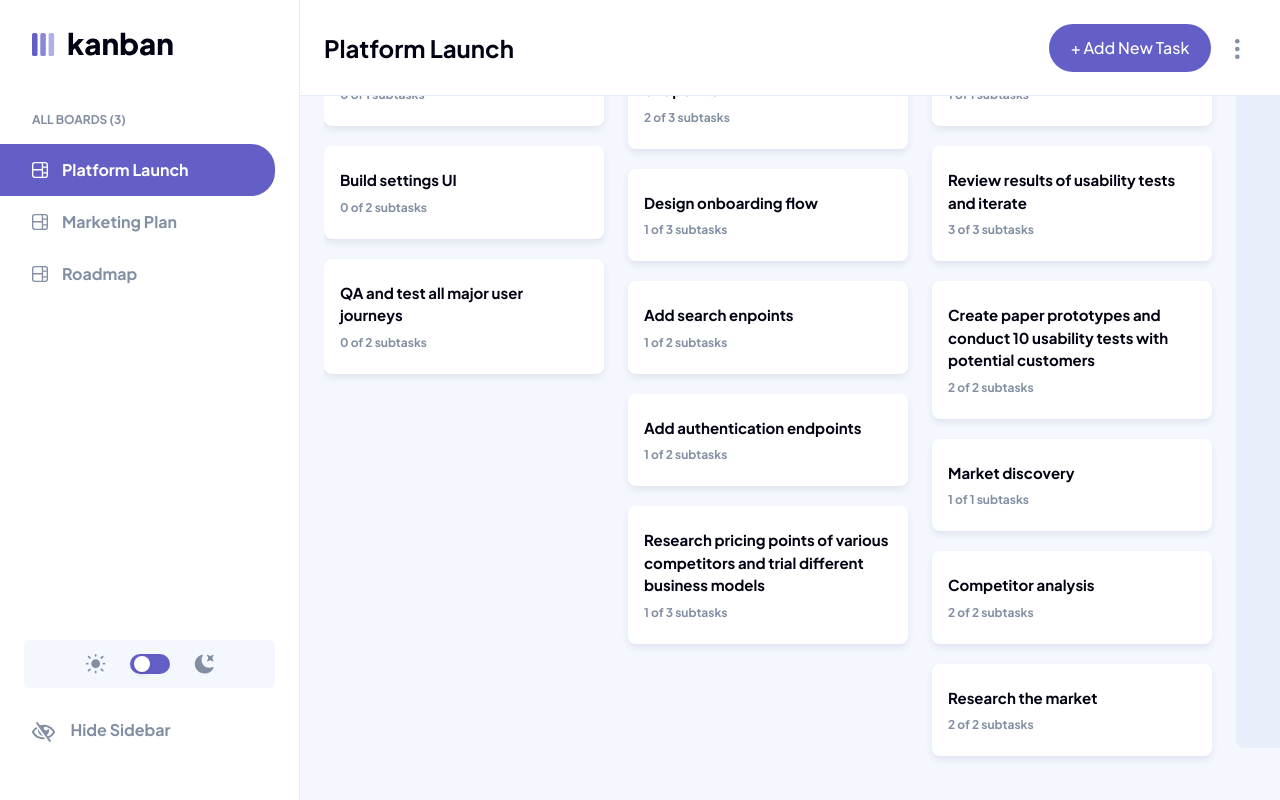
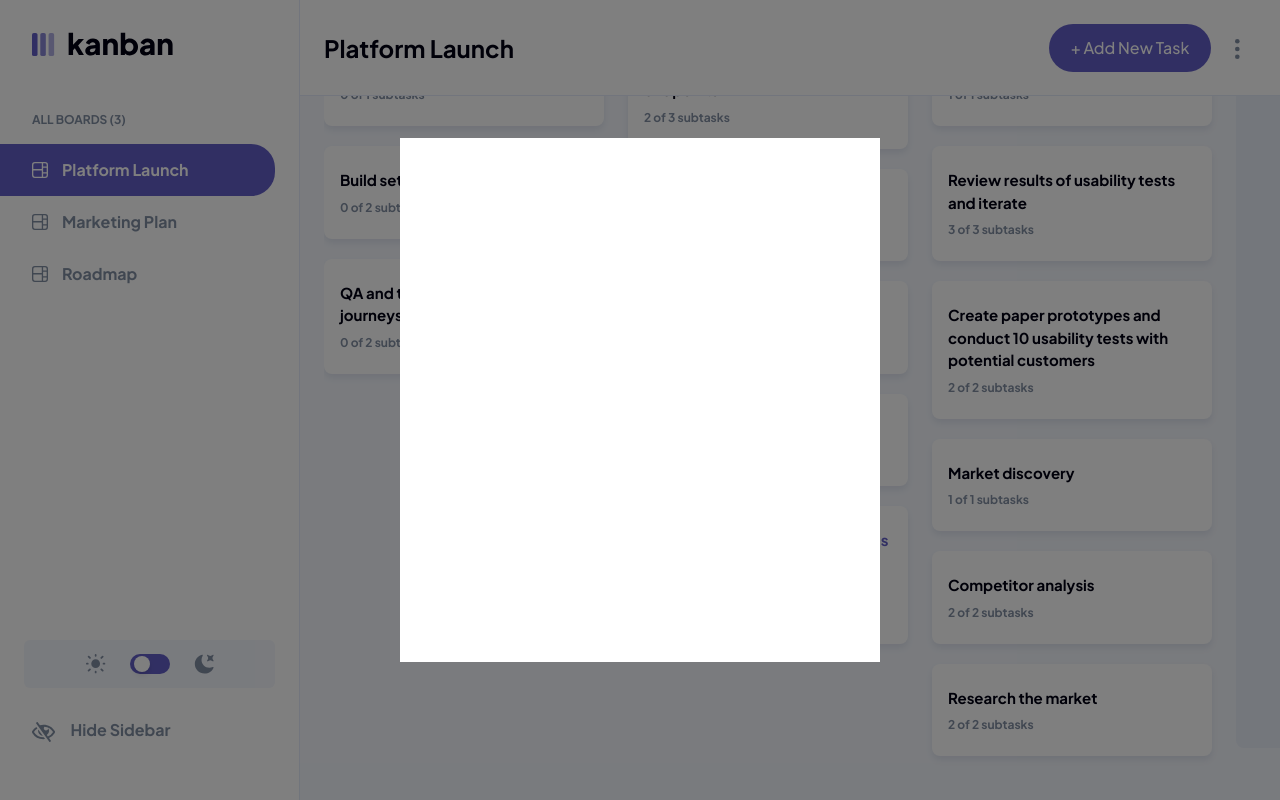
Before and after one commit to GregNicholas/Kanban-guru, a React (Create React App) app: page / in a window 1280 px wide. Both pictures are taken after a click on the element 768 px from the left and 574 px from the top of the page. Built offline with nearby package versions, Linux system fonts and the light colour scheme.

Commit message:
task popup modal open and close, background shade

```diff
--- a/src/components/BoardArea/TaskItem.tsx
+++ b/src/components/BoardArea/TaskItem.tsx
@@ -1,3 +1,4 @@
+import { useState } from 'react'
 import { Task } from '../../types'
 import ViewTask from './ViewTask'
 
@@ -6,11 +7,15 @@ type TaskItemProps = {
 }
 
 const TaskItem = ({ task }:TaskItemProps) => {
-
+  const [showTask, setShowTask] = useState(false)
+  const toggleTaskView = () => {
+    setShowTask(prev => !prev)
+  }
   return (
-    <div onClick={() => console.log(task.title, "clicked")} className="px-4 py-[23px] mb-5  bg-white text-black hover:text-main-purple dark:text-white dark:hover:text-main-purple dark:bg-d-gray rounded-lg shadow-task cursor-pointer">
+    <div onClick={toggleTaskView} className="px-4 py-[23px] mb-5  bg-white text-black hover:text-main-purple dark:text-white dark:hover:text-main-purple dark:bg-d-gray rounded-lg shadow-task cursor-pointer">
       <div className="text-15 mb-2">{task.title}</div>
       <div className="text-xs text-m-gray">{task.subtasks.filter(sub => sub.isCompleted).length} of {task.subtasks.length} subtasks</div>
+      {showTask && <ViewTask toggleTaskView={toggleTaskView} />}
     </div>
   )
 }
--- a/src/components/BoardArea/ViewTask.tsx
+++ b/src/components/BoardArea/ViewTask.tsx
@@ -1,9 +1,13 @@
 import React from 'react'
 
-const ViewTask = () => {
+type ViewTaskProps = {
+    toggleTaskView: () => void;
+}
+
+const ViewTask = ({ toggleTaskView }:ViewTaskProps) => {
   return (
-    <div className="absolute h-full w-full">
-        <div className="h-131 w-120 bg-white dark:bg-d-gray"></div>
+    <div className="absolute top-0 left-0 h-full w-full bg-filter flex items-center justify-center">
+        <div className="opacity-100 h-131 w-120 bg-white dark:bg-d-gray"></div>
     </div>
   )
 }
--- a/tailwind.config.js
+++ b/tailwind.config.js
@@ -17,7 +17,8 @@ module.exports = {
       'l-gray': '#F4F7FD',
       'white': '#FFFFFF',
       'red': '#EA5555',
-      'red-hover': '#FF9898'
+      'red-hover': '#FF9898',
+      'filter': 'rgba(0, 0, 0, 0.5)'
     },
     fontFamily: {
       sans: ['"Plus Jakarta Sans"', 'sans-serif'],
```
